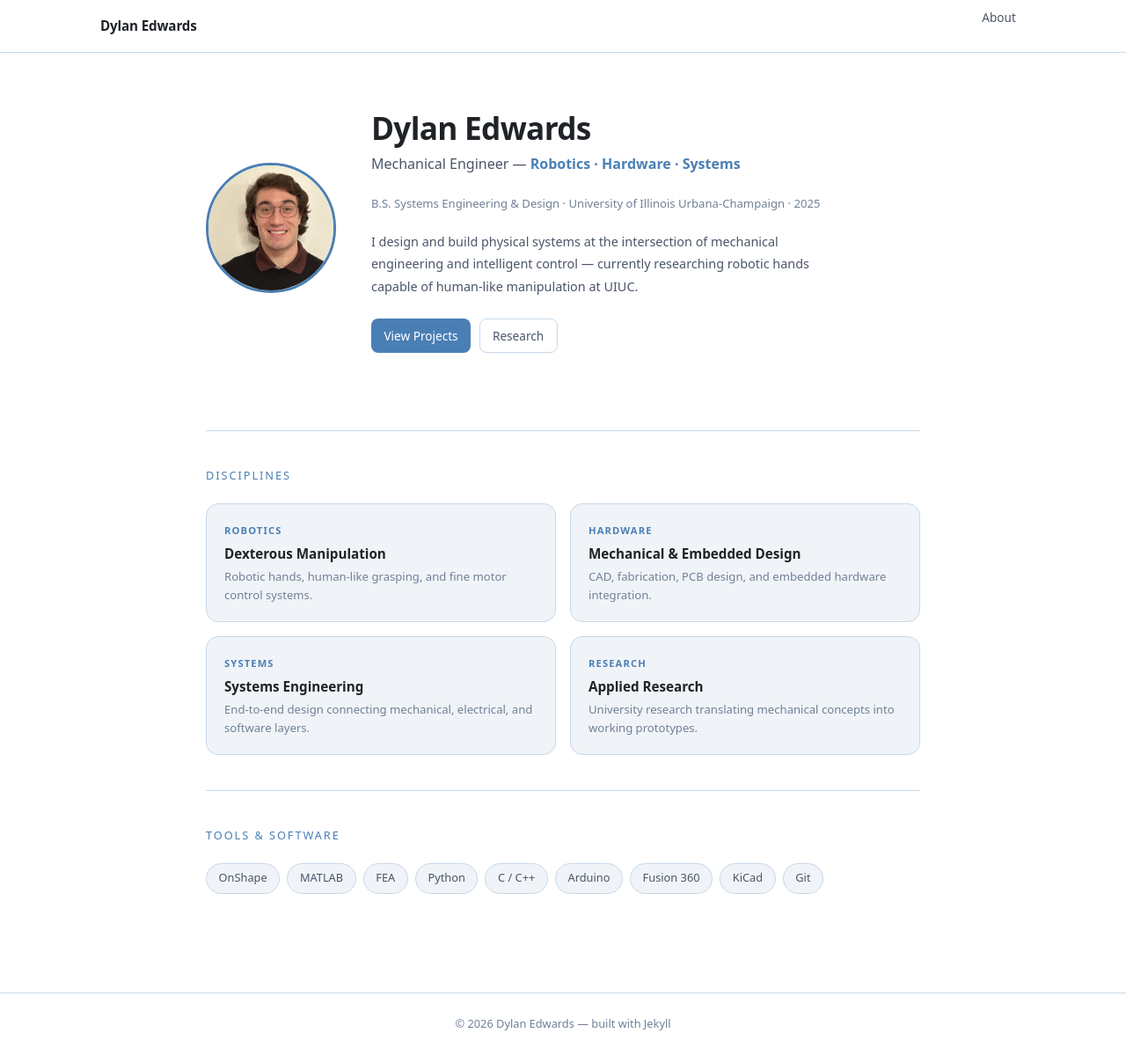
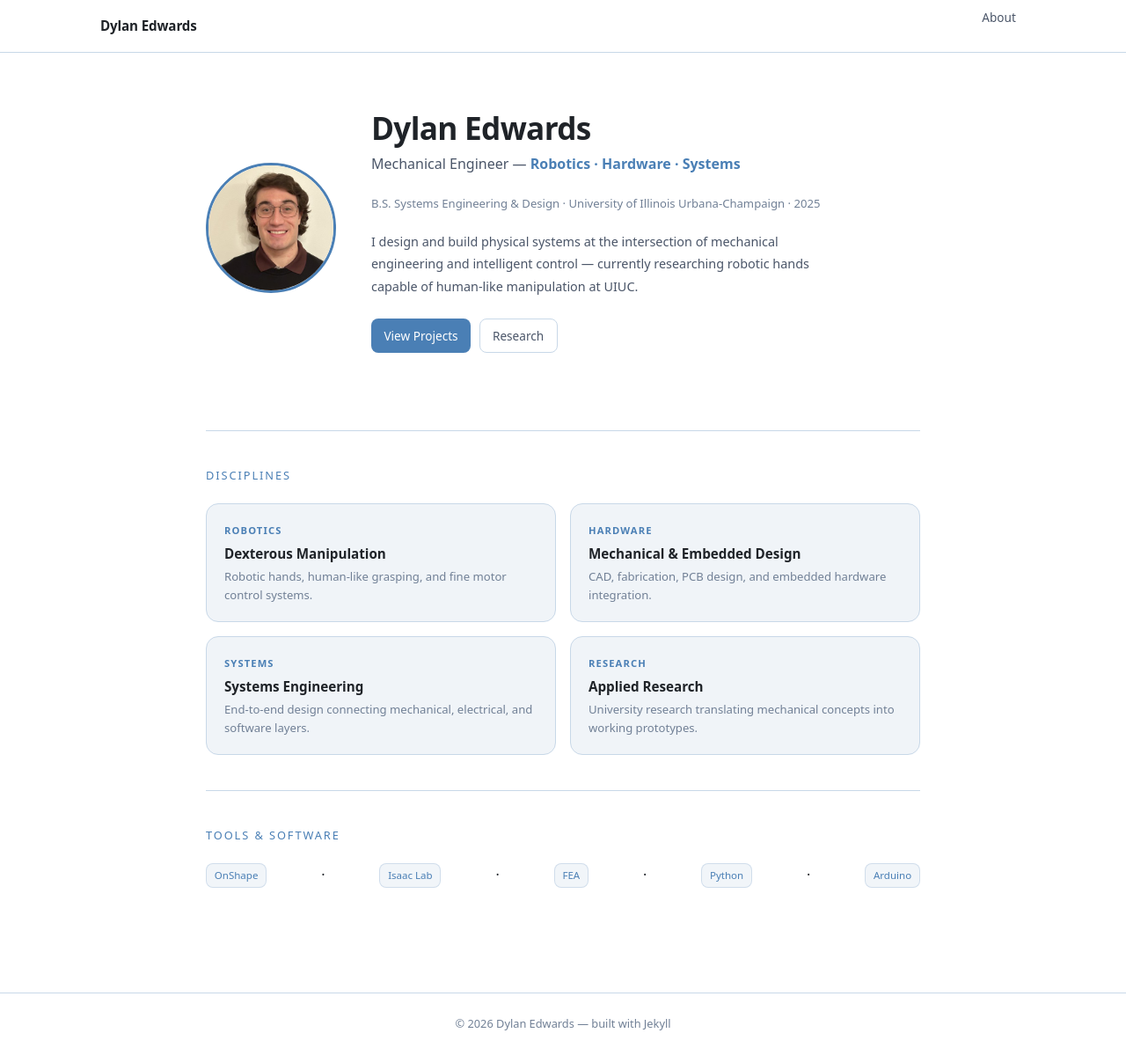
Before and after one commit to DylanEdwards02/DylanEdwards02.github.io, a Jekyll site: the page built from index.md, in a window 1280 px wide and 1199 px high. Shown: the whole window at 88% size. Built offline with Jekyll 4.4.1, drawn with Linux system fonts in a browser that asks for light colours.

Commit message:
Replace tool pills with tag list for tools section

```diff
--- a/index.md
+++ b/index.md
@@ -51,14 +51,14 @@ title: Home
 <hr class="home-divider">
 
 <span class="section-label">Tools & Software</span>
-<div class="tools-strip">
-  <span class="tool-pill">OnShape</span>
-  <span class="tool-pill">MATLAB</span>
-  <span class="tool-pill">FEA</span>
-  <span class="tool-pill">Python</span>
-  <span class="tool-pill">C / C++</span>
-  <span class="tool-pill">Arduino</span>
-  <span class="tool-pill">Fusion 360</span>
-  <span class="tool-pill">KiCad</span>
-  <span class="tool-pill">Git</span>
+<div class="tag-list" style="margin-bottom: 2rem; justify-content: space-between; align-items: center;">
+  <span class="tag">OnShape</span>
+  <span class="tag-dot">·</span>
+  <span class="tag">Isaac Lab</span>
+  <span class="tag-dot">·</span>
+  <span class="tag">FEA</span>
+  <span class="tag-dot">·</span>
+  <span class="tag">Python</span>
+  <span class="tag-dot">·</span>
+  <span class="tag">Arduino</span>
 </div>
```
